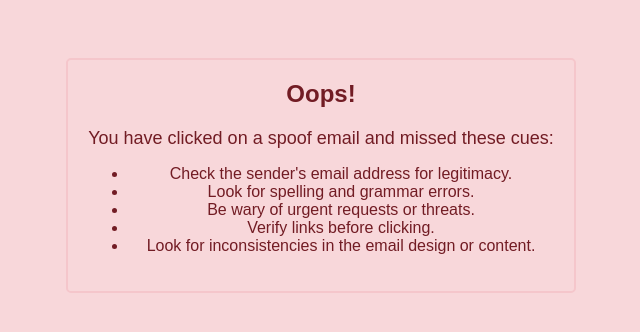
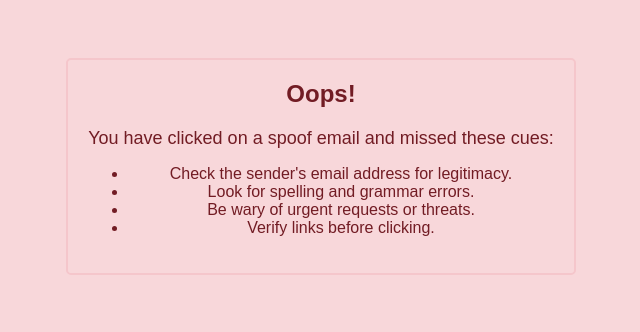
Before and after one commit to cyber-awar/spoof_email_warning, a plain HTML site: page index.html in a window 1280 px wide. Shown: the whole page, without its empty margins (319-959 px from the left). Drawn offline with Linux system fonts and the light colour scheme.

Commit message:
Update index.html

```diff
--- a/index.html
+++ b/index.html
@@ -38,7 +38,6 @@
             <li>Look for spelling and grammar errors.</li>
             <li>Be wary of urgent requests or threats.</li>
             <li>Verify links before clicking.</li>
-            <li>Look for inconsistencies in the email design or content.</li>
         </ul>
     </div>
 </body>
```
